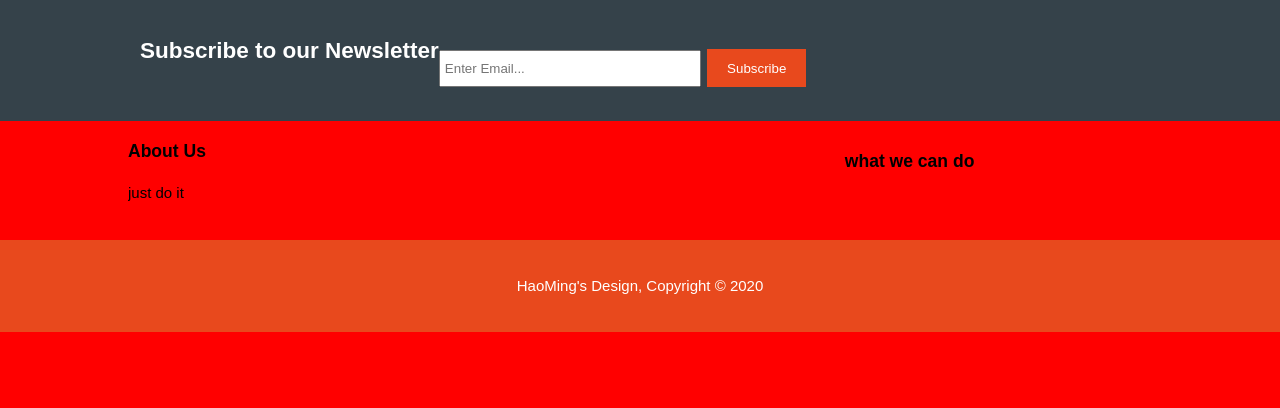
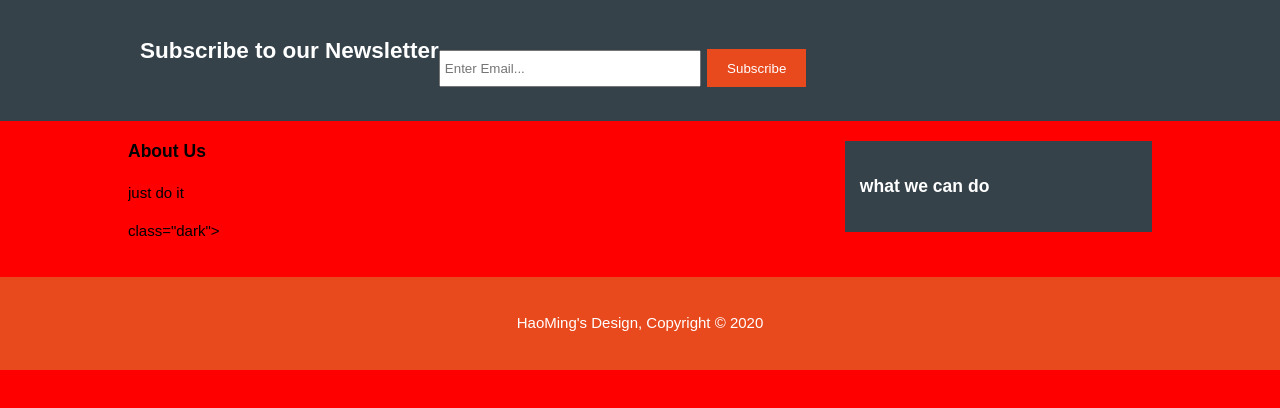
Before and after one commit to boujoure/fix-it, a plain HTML site: page About.html in a window 1280 px wide. Shown: the part 112-520 px from the top of the page. Drawn offline with Linux system fonts and the light colour scheme.

Commit message:
edt content

```diff
--- a/About.html
+++ b/About.html
@@ -45,7 +45,7 @@
 
 
                         </p>
-                        <p>
+                        <p> class="dark">
 
                         </p>
                      </article>
@@ -53,7 +53,8 @@
                      <aside>
 
                      <aside id="sidebar">
-                        <h3>what we can do</h3>
+                        <div class="dark">
+                          <h3>what we can do</h3>
                         <p></p>
 
 
--- a/style.css
+++ b/style.css
@@ -24,6 +24,15 @@ ul{
   padding-left: 20px;
   padding-right:20px;
   color:#ffffff;
+}
+
+.dark{
+  padding:15px;
+  background:#35424a;
+  color:#ffffff;
+  margin-top:10px;
+  margin-bottom:10px;
+
 }
 
 /* header */
```
